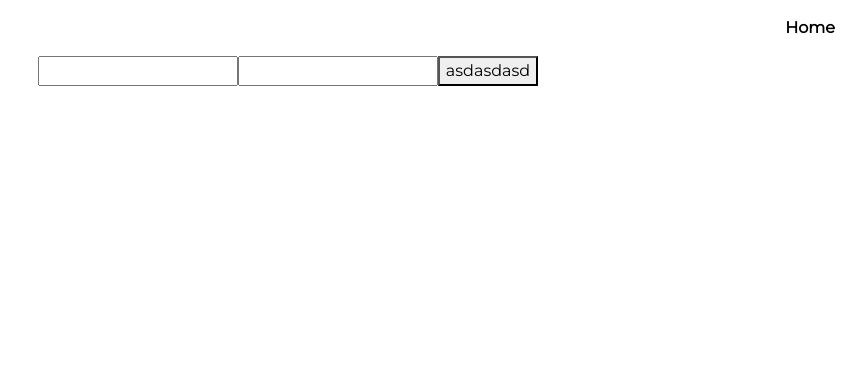
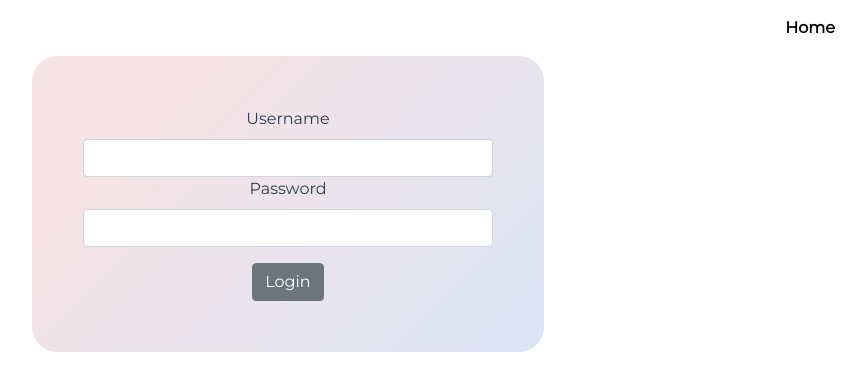
Before and after one commit to suppordcloudin/wed-fe, a Vue app: page /login in a window 1280 px wide. Shown: the top 390 px of the page, without its empty margins (352-1218 px from the left). Built offline with nearby package versions, Linux system fonts and the light colour scheme; a web font is replaced by a local one; what vue-sweetalert2, vue-typer would draw is missing.

Commit message:
add list attendance

```diff
--- a/src/components/Navbar.vue
+++ b/src/components/Navbar.vue
@@ -1,7 +1,7 @@
 <template>
   <div>
     <b-navbar toggleable="lg" type="light">
-      <b-container v-if="route=='Home'">
+      <b-container v-if="route == 'Home'">
         <b-navbar-brand href="#"></b-navbar-brand>
         <b-navbar-toggle target="nav-collapse"></b-navbar-toggle>
         <b-collapse id="nav-collapse" is-nav>
@@ -23,6 +23,9 @@
           <b-navbar-nav class="ml-auto">
             <!-- Using 'button-content' slot -->
             <b-nav-item href="/">Home</b-nav-item>
+            <b-nav-item v-if="auth == 'login'" @click="logout()"
+              >Logout</b-nav-item
+            >
           </b-navbar-nav>
         </b-collapse>
       </b-container>
@@ -33,14 +36,21 @@
 export default {
   data() {
     return {
-      route: ''
+      route: "",
+      auth: "",
     };
   },
   methods: {
+    logout() {
+      localStorage.setItem("auth", "");
+      this.$router.push({ name: "Login" });
+      location.reload();
+    },
   },
-  mounted(){
-    this.route = this.$route.name
-  }
+  mounted() {
+    this.auth = localStorage.getItem("auth");
+    this.route = this.$route.name;
+  },
 };
 </script>
 
--- a/src/views/Attendance.vue
+++ b/src/views/Attendance.vue
@@ -47,7 +47,7 @@
               <b-button
                 variant="danger"
                 size="sm"
-                @click="remove(row.index)"
+                @click="delConf()"
                 class="mr-1"
               >
                 Delete
@@ -103,10 +103,10 @@ export default {
   },
   created() {
     this.backup = this.items;
-    this.auth = localStorage.getItem('auth');
+    this.auth = localStorage.getItem("auth");
 
-    if(this.auth != 'masuk'){
-      this.$router.push({name: "Login"})
+    if (this.auth != "login") {
+      this.$router.push({ name: "Login" });
     }
   },
   methods: {
@@ -114,26 +114,52 @@ export default {
       alert(this.items[index].name);
     },
     showWish(index) {
-      alert(this.items[index].wish);
+      this.show(this.items[index].wish);
     },
     showAllList() {
       this.items = this.backup;
     },
     showAttend() {
-      this.items = []
-      this.backup.forEach((col)=>{
-        if(col.attend=='Yes'){
-          this.items.push(col)
+      this.items = [];
+      this.backup.forEach((col) => {
+        if (col.attend == "Yes") {
+          this.items.push(col);
         }
-      })
+      });
     },
     showNotAttend() {
-      this.items = []
-      this.backup.forEach((col)=>{
-        if(col.attend=='No'){
-          this.items.push(col)
+      this.items = [];
+      this.backup.forEach((col) => {
+        if (col.attend == "No") {
+          this.items.push(col);
         }
-      })
+      });
+    },
+    show(val) {
+      this.$swal({
+        text: val,
+        confirmButtonColor: "#3085d6",
+        confirmButtonText: "Back",
+      });
+    },
+    delConf() {
+      this.conf();
+    },
+    conf() {
+      this.$swal({
+        title: "Are you sure?",
+        text: "You won't be able to revert this!",
+        icon: "warning",
+        showCancelButton: true,
+        confirmButtonColor: "#3085d6",
+        cancelButtonColor: "#d33",
+        confirmButtonText: "Yuhu",
+      }).then((result) => {
+        if (result.value == true) {
+          console.log("file berhasil dihapus!");
+          location.reload();
+        }
+      });
     },
   },
 };
--- a/src/views/Login.vue
+++ b/src/views/Login.vue
@@ -1,8 +1,32 @@
 <template>
-    <div>
-        <input v-model="uname" type="text">
-        <input v-model="pass" type="password">
-        <button @click="login()">asdasdasd</button>
+  <div class="containerz">
+    <div class="cardz">
+      <b-row>
+        <b-col cols="12">
+          <b-form @submit.stop.prevent>
+            <label for="text-password">Username</label>
+            <b-input
+              type="text"
+              id="text-password"
+              v-model="uname"
+              @keyup.enter="login()"
+              aria-describedby="password-help-block"
+            ></b-input>
+            <label for="text-password">Password</label>
+            <b-input
+              type="password"
+              id="text-password"
+              v-model="pass"
+              @keyup.enter="login()"
+              aria-describedby="password-help-block"
+            ></b-input>
+          </b-form>
+          <b-button class="mt-3" @click="login()" variant="secondary"
+            >Login</b-button
+          >
+        </b-col>
+      </b-row>
+    </div>
   </div>
 </template>
 
@@ -10,20 +34,47 @@
 export default {
   data() {
     return {
-                uname: '',
-                pass: ''
+      uname: "",
+      pass: "",
+    };
+  },
+  methods: {
+    login() {
+      if (this.uname == "admin" && this.pass == "r1ndup4ndu") {
+        console.log("logged in");
+        localStorage.setItem("auth", "login");
+        this.$router.push({ name: "Attendance" });
+        location.reload();
+        // let val = localStorage.getItem('auth');
+      } else {
+        this.gagal();
       }
     },
-        methods: {
-            login(){
-                if(this.uname=="admin" && this.pass=="asd"){
-                    console.log('logged in');
-                    localStorage.setItem('auth', 'masuk');
-                    this.$router.push({name: "Attendance"})
+    gagal() {
+      this.$swal({
+        icon: "error",
+        title: "Gagal login",
+        text: "username atau password salah",
+        confirmButtonColor: "red",
+        confirmButtonText: ":(",
+      }).then((result) => {});
+    },
+  },
+};
+</script>
 
-                    // let val = localStorage.getItem('auth');
+<style scoped>
+.containerz {
+  height: auto;
+  width: 100%;
+  padding: 0 30%;
 }
+.cardz {
+  border-radius: 25px;
+  height: auto;
+  width: 100%;
+  padding: 10%;
+  background-color: #d9e4f5;
+  background-image: linear-gradient(315deg, #d9e4f5 0%, #f5e3e6 74%);
 }
-        }
-    }
-</script>
+</style>
```
Lines whose indentation alone changed are shown as unchanged.
